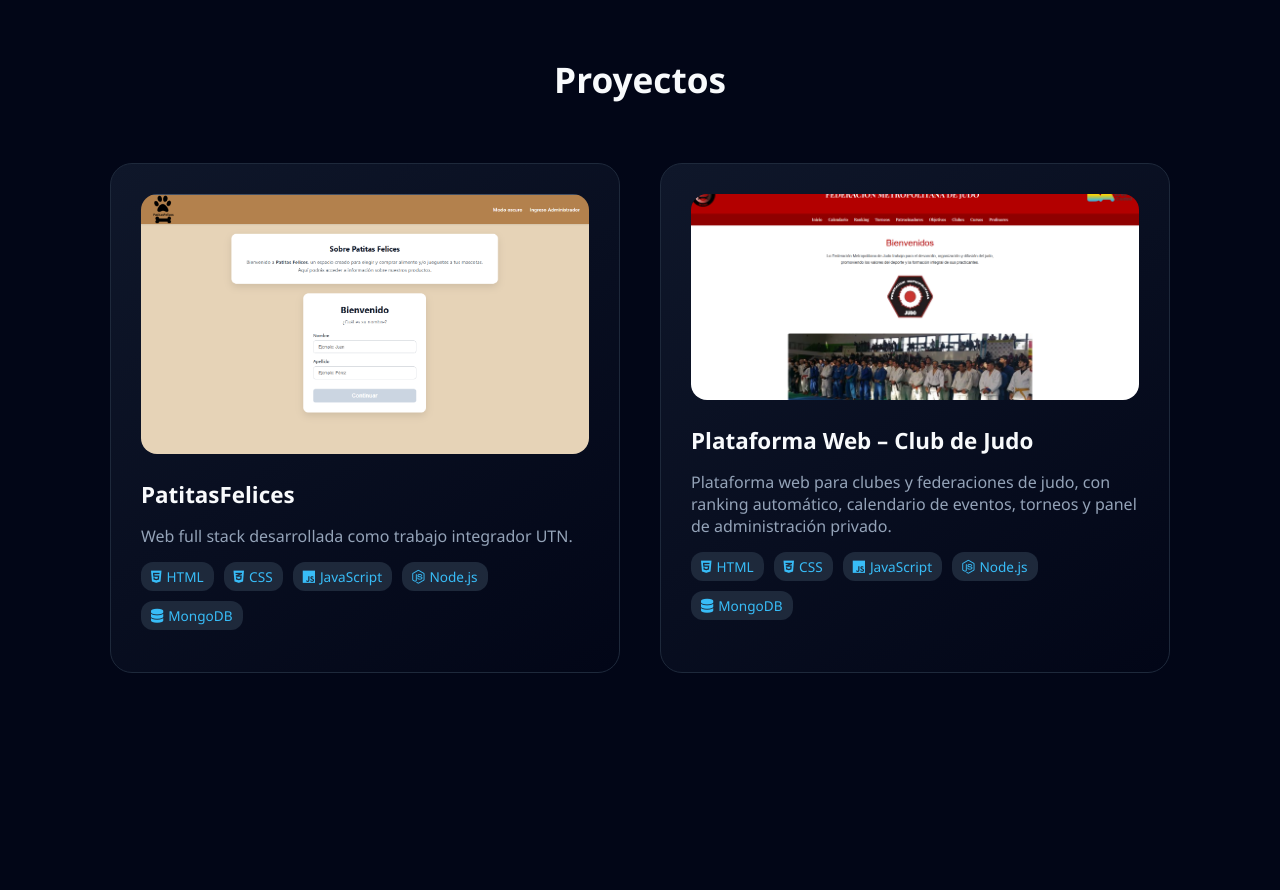
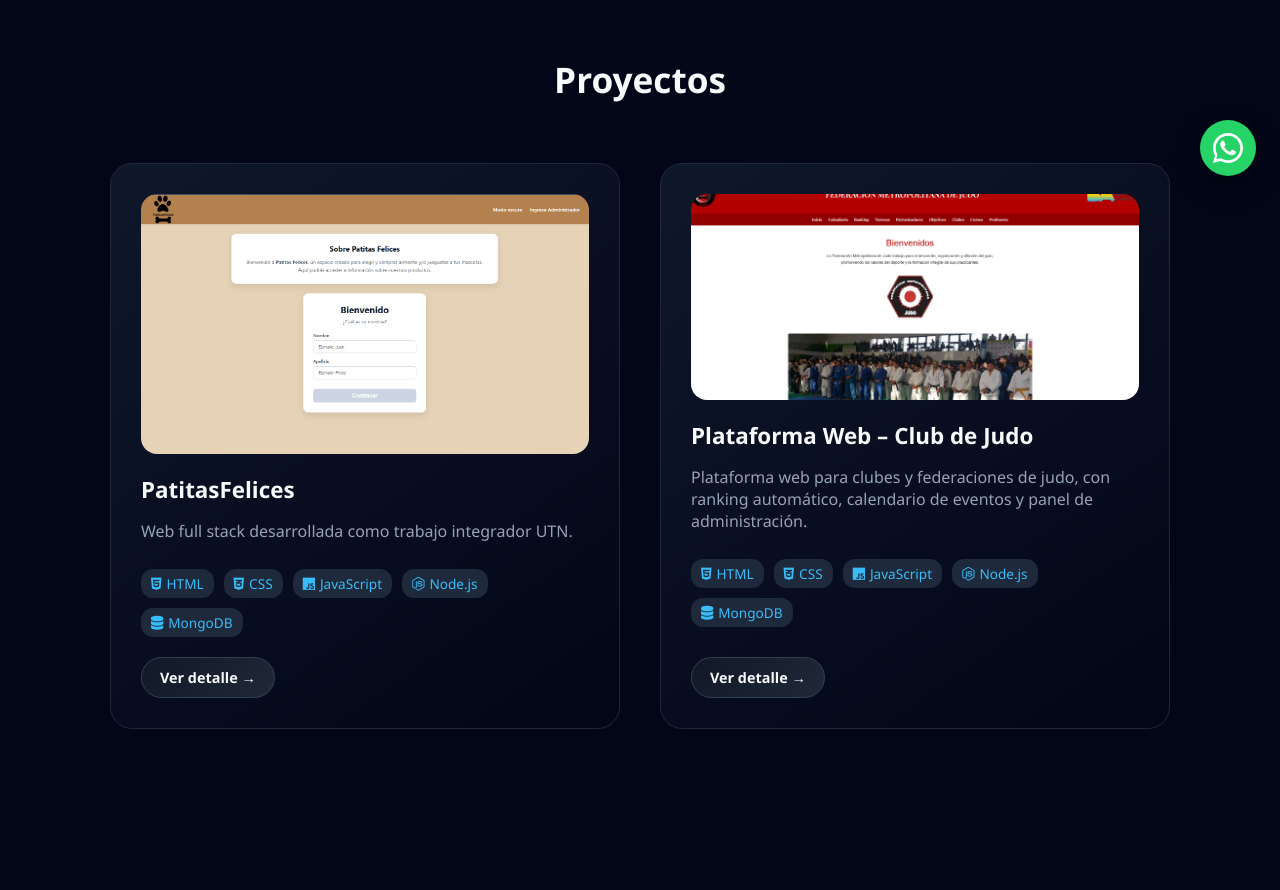
Before and after one commit to Lorenzogomezmartins/portafolio-lorenzo, a plain HTML site: page Portafolio/index.html in a window 1280 px wide. Shown: the part 600-1490 px from the top of the page. Drawn offline with nearby package versions, Linux system fonts and the light colour scheme.

Commit message:
Add files via upload
Whatsapp y boton de cards

```diff
--- /dev/null
+++ b/Portafolio/components/whatsapp.css
@@ -0,0 +1,26 @@
+/* ===============================
+   COMPONENTE: WHATSAPP
+================================= */
+.whatsapp-float {
+  position: fixed;
+  bottom: 24px;
+  right: 24px;
+  width: 56px;
+  height: 56px;
+  background-color: #25d366;
+  color: #ffffff;
+  border-radius: 50%;
+  display: flex;
+  align-items: center;
+  justify-content: center;
+  font-size: 30px;
+  text-decoration: none;
+  box-shadow: 0 10px 25px rgba(0, 0, 0, 0.35);
+  z-index: 9999;
+  transition: transform 0.2s ease, box-shadow 0.2s ease;
+}
+
+.whatsapp-float:hover {
+  transform: scale(1.08);
+  box-shadow: 0 15px 30px rgba(0, 0, 0, 0.45);
+}
--- /dev/null
+++ b/Portafolio/components/whatsapp.html
@@ -0,0 +1,16 @@
+<a
+  href="https://wa.me/5491169714017"
+  target="_blank"
+  class="whatsapp-float"
+  aria-label="WhatsApp"
+>
+  <svg
+    xmlns="http://www.w3.org/2000/svg"
+    viewBox="0 0 32 32"
+    width="30"
+    height="30"
+    fill="white"
+  >
+    <path d="M16 0C7.163 0 0 7.163 0 16c0 2.837.742 5.598 2.153 8.042L0 32l8.2-2.104A15.93 15.93 0 0016 32c8.837 0 16-7.163 16-16S24.837 0 16 0zm0 29.091c-2.517 0-4.98-.676-7.12-1.956l-.51-.303-4.866 1.248 1.3-4.744-.333-.487A13.05 13.05 0 012.909 16C2.909 8.78 8.78 2.909 16 2.909S29.091 8.78 29.091 16 23.22 29.091 16 29.091zm7.454-9.8c-.407-.204-2.41-1.19-2.782-1.326-.372-.136-.643-.204-.915.204-.272.407-1.052 1.326-1.29 1.597-.238.272-.475.306-.882.102-.407-.204-1.72-.634-3.277-2.02-1.212-1.08-2.03-2.413-2.268-2.82-.238-.407-.025-.627.178-.83.183-.183.407-.475.61-.712.204-.238.272-.407.407-.678.136-.272.068-.51-.034-.712-.102-.204-.915-2.204-1.252-3.017-.328-.79-.66-.682-.915-.695-.238-.012-.51-.015-.78-.015-.272 0-.712.102-1.085.51-.372.407-1.425 1.393-1.425 3.393s1.46 3.93 1.664 4.203c.204.272 2.87 4.382 6.955 6.145.972.42 1.73.67 2.32.857.975.31 1.863.266 2.565.162.782-.116 2.41-.985 2.75-1.937.34-.95.34-1.765.238-1.937-.102-.17-.372-.272-.78-.475z"/>
+  </svg>
+</a>
--- a/Portafolio/index.html
+++ b/Portafolio/index.html
@@ -84,7 +84,7 @@
   <div class="projects-grid">
 
     <!-- Proyecto 1 -->
-    <a href="pages/PatitasFelices.html" class="project-card">
+    <div class="project-card">
       <img src="assets/Proyectos/PatitasFelices/Login.png" alt="PatitasFelices">
 
       <div class="project-content">
@@ -100,18 +100,22 @@
           <span class="tech"><i class="fa-brands fa-node-js"></i> Node.js</span>
           <span class="tech"><i class="fa-solid fa-database"></i> MongoDB</span>
         </div>
+
+        <a href="pages/PatitasFelices.html" class="btn-project">
+          Ver detalle →
+        </a>
       </div>
-    </a>
+    </div>
 
     <!-- Proyecto 2 -->
-    <a href="pages/fmj.html" class="project-card">
+    <div class="project-card">
       <img src="assets/Proyectos/FMJ/inicio.png" alt="Plataforma Web Judo">
 
       <div class="project-content">
         <h4>Plataforma Web – Club de Judo</h4>
         <p>
           Plataforma web para clubes y federaciones de judo, con ranking automático,
-          calendario de eventos, torneos y panel de administración privado.
+          calendario de eventos y panel de administración.
         </p>
 
         <div class="tech-tags">
@@ -121,11 +125,16 @@
           <span class="tech"><i class="fa-brands fa-node-js"></i> Node.js</span>
           <span class="tech"><i class="fa-solid fa-database"></i> MongoDB</span>
         </div>
+
+        <a href="pages/fmj.html" class="btn-project">
+          Ver detalle →
+        </a>
       </div>
-    </a>
+    </div>
 
   </div>
 </section>
+
 
 
 
@@ -440,8 +449,18 @@
   © 2026 · Lorenzo Gómez Martins
 </footer>
 
+<div id="whatsapp-component"></div>
 <script src="https://cdn.jsdelivr.net/npm/emailjs-com@3/dist/email.min.js"></script>
 <script src="scripts/script.js"></script>
+<script src="scripts/components.js"></script>
+<script>
+  loadComponent(
+    '#whatsapp-component',
+    'components/whatsapp.html',
+    'components/whatsapp.css'
+  );
+</script>
+
 
 </body>
 </html>
--- /dev/null
+++ b/Portafolio/scripts/components.js
@@ -0,0 +1,20 @@
+async function loadComponent(selector, htmlPath, cssPath) {
+  const container = document.querySelector(selector);
+  if (!container) return;
+
+  try {
+    // Cargar HTML
+    const html = await fetch(htmlPath).then(res => res.text());
+    container.innerHTML = html;
+
+    // Cargar CSS solo una vez
+    if (cssPath && !document.querySelector(`link[href="${cssPath}"]`)) {
+      const link = document.createElement('link');
+      link.rel = 'stylesheet';
+      link.href = cssPath;
+      document.head.appendChild(link);
+    }
+  } catch (error) {
+    console.error("Error cargando componente:", htmlPath);
+  }
+}
--- a/Portafolio/styles/styles.css
+++ b/Portafolio/styles/styles.css
@@ -67,12 +67,10 @@ body {
   padding: 160px 20px 120px;
 }
 
-/* ===============================
-  HERO CONTENT
-================================ */
+/*HERO CONTENT*/
 .hero-content {
   position: relative;
-  z-index: 2; /* contenido arriba de los íconos */
+  z-index: 2;
   max-width: 1100px;
   margin: auto;
   display: grid;
@@ -81,20 +79,16 @@ body {
   align-items: center;
 }
 
-/* ===============================
-  FOTO
-================================ */
+/*FOTO*/
 .hero-photo img {
   width: 260px;
-  border-radius: 50%; /* 🔹 foto circular */
+  border-radius: 50%;
   box-shadow: 0 25px 60px rgba(56, 189, 248, 0.25);
-  object-fit: cover; /* asegura que la imagen se recorte bien dentro del círculo */
-  aspect-ratio: 1 / 1; /* mantiene proporción cuadrada para el círculo */
+  object-fit: cover;
+  aspect-ratio: 1 / 1;
 }
 
-/* ===============================
-  TEXTO
-================================ */
+/*TEXTO*/
 .hero-text h1 {
   font-size: 3rem;
   color: #f8fafc;
@@ -113,9 +107,7 @@ body {
   color: #cbd5f5;
 }
 
-/* ===============================
-  FLOATING ICONS (FONDO)
-================================ */
+/* FLOATING ICONS (FONDO)*/
 .floating-icons {
   position: absolute;
   inset: 0;
@@ -131,7 +123,7 @@ body {
   animation: float 6s ease-in-out infinite;
 }
 
-/* POSICIONES SEGURAS (9 ICONOS) */
+/* POSICIONES SEGURAS */
 .floating-icons i:nth-child(1) { /* Python */
   top: 12%;
   left: 10%;
@@ -223,14 +215,14 @@ body {
    TARJETAS DE PROYECTO
 ================================= */
 .project-card {
-  display: block;
+  display: flex;
+  flex-direction: column;
   background: linear-gradient(145deg, #0f172a, #020617);
   padding: 30px;
   border-radius: 22px;
   border: 1px solid #1e293b;
-  text-decoration: none;
-  transition: transform 0.4s, box-shadow 0.4s;
   color: inherit;
+  transition: transform 0.4s ease, box-shadow 0.4s ease;
 }
 
 .project-card:hover {
@@ -244,6 +236,13 @@ body {
   margin-bottom: 20px;
 }
 
+/* Contenido */
+.project-content {
+  display: flex;
+  flex-direction: column;
+  flex: 1;
+}
+
 .project-card h4 {
   font-size: 1.4rem;
   color: #f8fafc;
@@ -254,10 +253,12 @@ body {
   color: #94a3b8;
 }
 
+/* Tecnologías */
 .project-card .tech-tags {
   display: flex;
   flex-wrap: wrap;
   gap: 10px;
+  margin-bottom: 20px;
 }
 
 .project-card .tech {
@@ -270,6 +271,31 @@ body {
   gap: 5px;
   color: #38bdf8;
 }
+
+/* ===============================
+   BOTÓN "VER DETALLE"
+================================= */
+.btn-project {
+  align-self: flex-start;
+  margin-top: auto;
+  padding: 10px 18px;
+  border-radius: 999px;
+  background: linear-gradient(135deg, #111827, #1f2937);
+  color: #f8fafc;
+  font-weight: 600;
+  font-size: 0.9rem;
+  text-decoration: none;
+  transition: all 0.25s ease;
+  border: 1px solid #334155;
+}
+
+.btn-project:hover {
+  background: linear-gradient(135deg, #07848d, #07848d);
+  color: #ffffff;
+  transform: translateY(-2px);
+  box-shadow: 0 8px 25px rgba(37, 211, 102, 0.35);
+}
+
 
 
 /* ===============================
@@ -1095,7 +1121,7 @@ footer::selection {
   /* PROJECTS GRID */
   .projects-grid {
     grid-template-columns: 1fr;
-    gap: 30px;
+    gap: 24px;
   }
 
   /* HABILIDADES */
```
Also changed, not shown: Portafolio/pages/PatitasFelices.html (+19 -2 lines), Portafolio/pages/fmj.html (+13 -5 lines).
